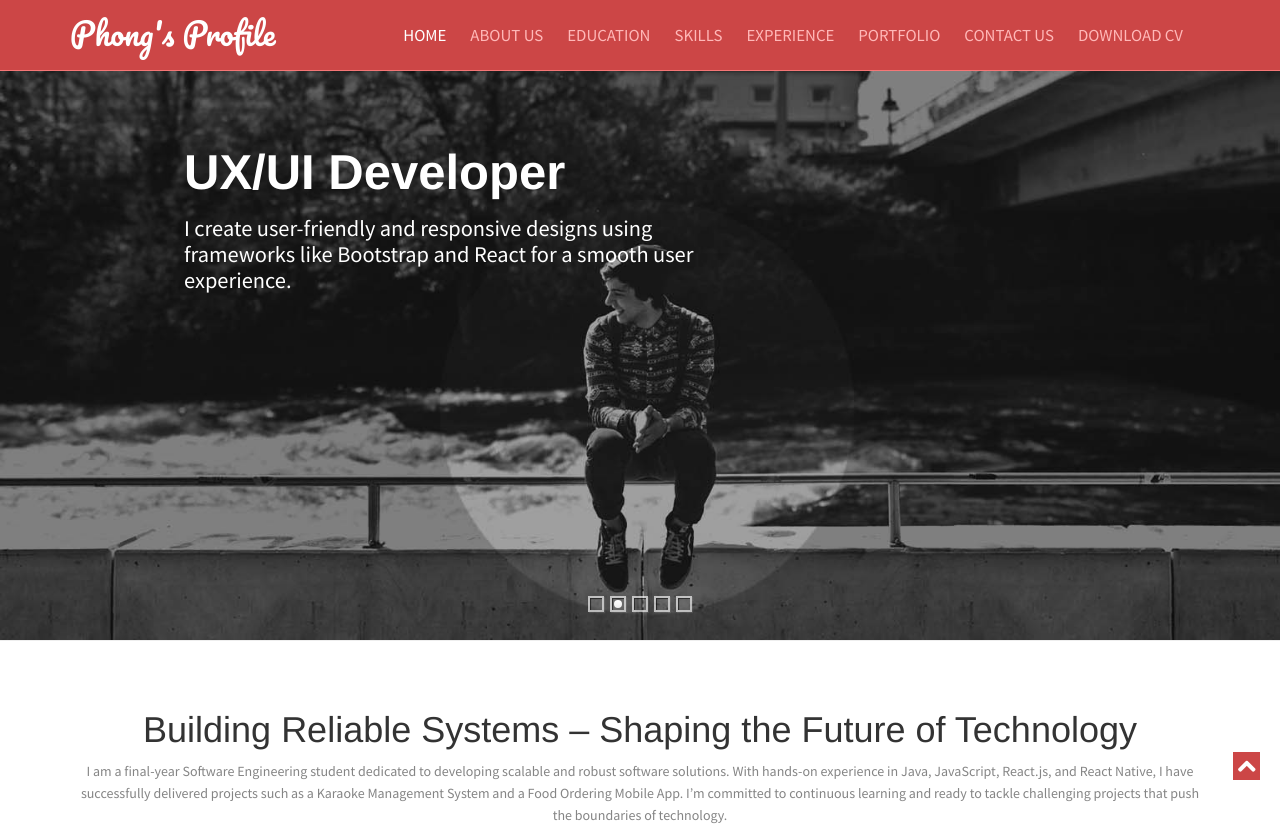
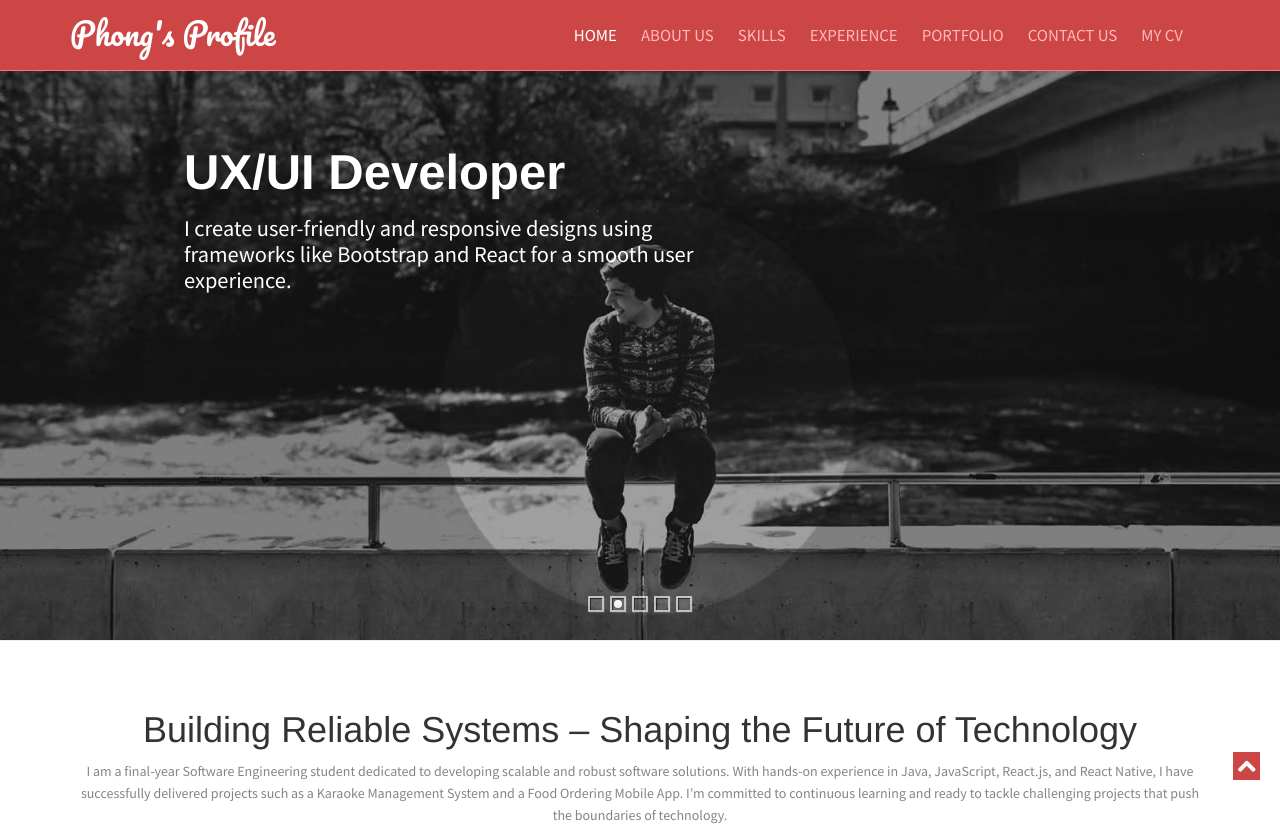
Before and after one commit to vuphongle/my-profile-cv, a plain HTML site: page index.html in a window 1280 px wide. Shown: the top 829 px of the page. Drawn offline with Linux system fonts and the light colour scheme.

Commit message:
fix css cv

```diff
--- a/index.html
+++ b/index.html
@@ -35,12 +35,11 @@
                     <ul class="nav navbar-nav" id="mainNav">
                         <li class="active"><a href="#home" class="scroll-link">Home</a></li>
                         <li><a href="#aboutUs" class="scroll-link">About Us</a></li>
-                        <li><a href="#education" class="scroll-link">Education</a></li>
                         <li><a href="#skills" class="scroll-link">Skills</a></li>
                         <li><a href="#experience" class="scroll-link">Experience</a></li>
                         <li><a href="#portfolio" class="scroll-link">Portfolio</a></li>
                         <li><a href="#contactUs" class="scroll-link">Contact Us</a></li>
-                        <li><a href="cv/my-cv.pdf" target="_blank">Download CV</a></li>
+                        <li><a href="cv/my-cv.pdf" target="_blank">MY CV</a></li>
                     </ul>
                 </div>
             </nav>
```
